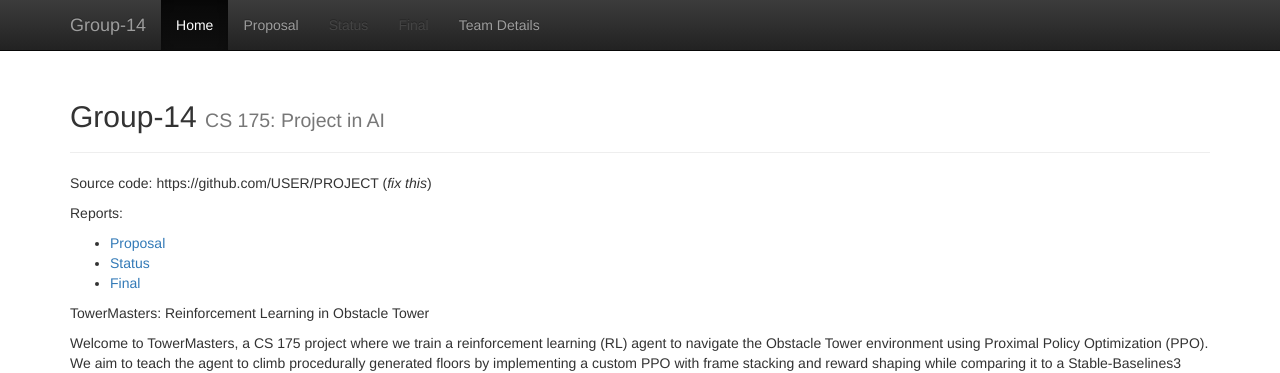
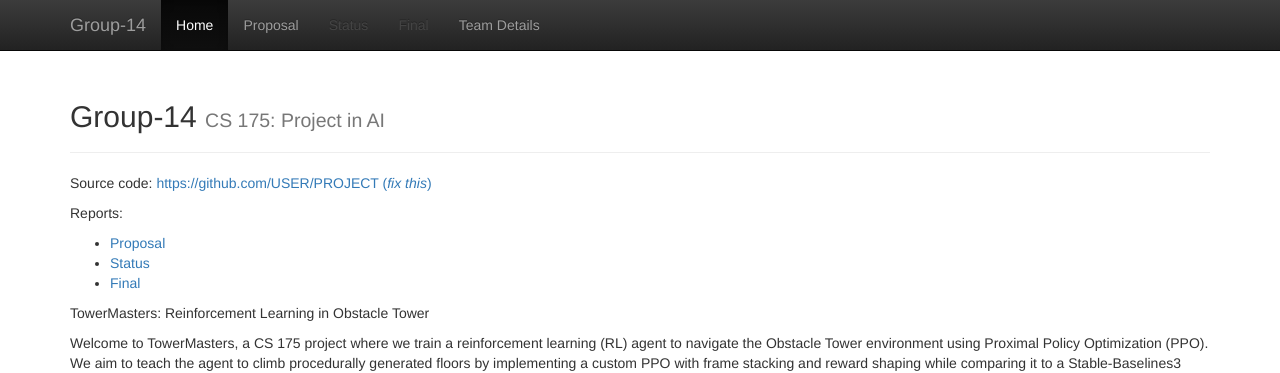
Before and after one commit to andrewzho/TowerMasters, a Jekyll site: the page built from docs/index.md, in a window 1280 px wide and 1373 px high. Shown: the top 373 px of the window. Built offline with Jekyll 4.4.1, drawn with Linux system fonts in a browser that asks for light colours; part of the change alters nothing that is shown.

```diff
--- a/docs/index.md
+++ b/docs/index.md
@@ -3,7 +3,7 @@ layout: default
 title:  Home
 ---
 
-Source code: https://github.com/USER/PROJECT (_fix this_)
+Source code: [https://github.com/USER/PROJECT (_fix this_)](https://github.com/andrewzho/Group-14-oc-rl/tree/main)
 
 Reports:
 
```
